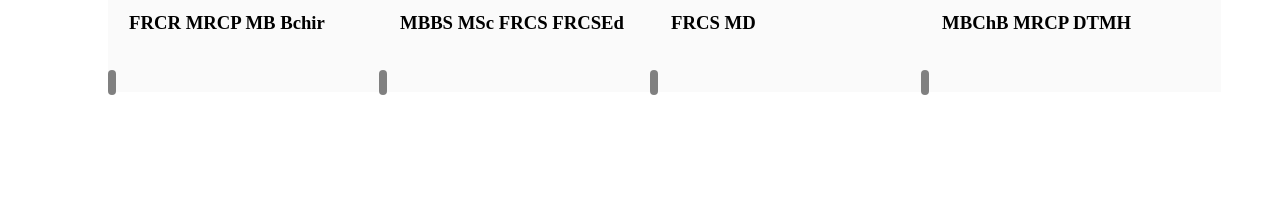
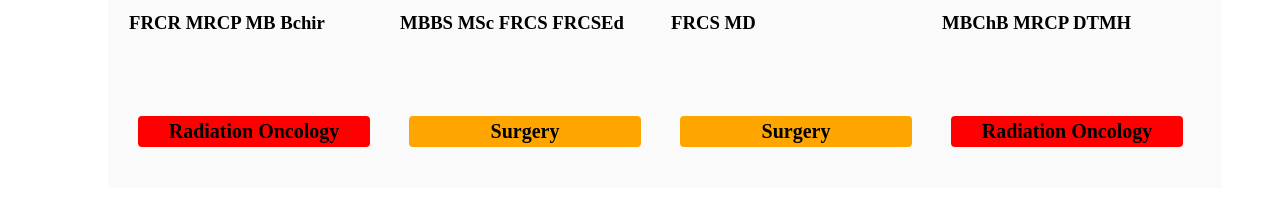
Before and after one commit to psherriff/project-3, a React (Vite) app: page / in a window 1280 px wide. Shown: the part 746-952 px from the top of the page. Built offline with nearby package versions, Linux system fonts and the light colour scheme; a web font is replaced by a local one.

Commit message:
tags added and looks good but no styling

```diff
--- a/src/App.css
+++ b/src/App.css
@@ -138,3 +138,13 @@ img#headshot {
   box-shadow: 0px 0px 10px rgba(0, 0, 0, 0.3);
   font-family: 'GCFontBold';
 }
+
+.speciality {
+  border: none;
+  border-radius: 50px;
+  font-family: 'GCFontBold';
+  font-size: 20px;
+  padding: 15px 30px;
+  text-align: center;
+  display: inline-block;
+}
--- a/src/Components/Doctor.jsx
+++ b/src/Components/Doctor.jsx
@@ -25,7 +25,7 @@ const Doctor = (props) => {
           <h3>{props.doctor.name.credentials}</h3>
         </div>
         <div className="speciality">
-          <Speciality speciality={props.speciality} />
+          <Speciality speciality={props.doctor.speciality} />
         </div>
       </div>
       <div className="card-back">
--- a/src/Components/Speciality.jsx
+++ b/src/Components/Speciality.jsx
@@ -17,10 +17,10 @@ const Speciality = (props) => {
       color = 'green'
       break
     default:
-      color = 'gray'
+      color = 'grey'
   }
   return (
-    <span
+    <h4
       style={{
         backgroundColor: color,
         color: 'black',
@@ -30,7 +30,7 @@ const Speciality = (props) => {
       }}
     >
       {props.speciality}
-    </span>
+    </h4>
   )
 }
 
```
